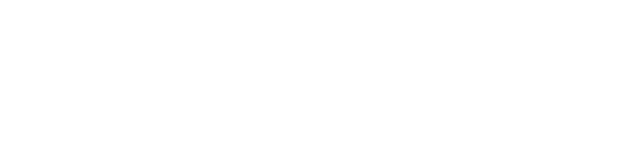
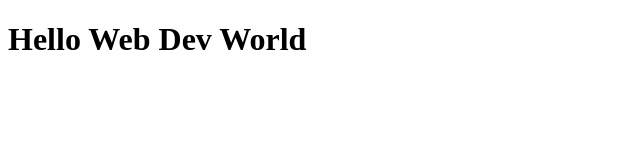
Before and after one commit to LawrenceOnuoha/Firstrepo, a plain HTML site: page index.html in a window 1280 px wide. Shown: the whole page, without its empty margins (0-640 px from the left). Drawn offline with Linux system fonts and the light colour scheme.

Commit message:
Updated Index.html

```diff
--- a/index.html
+++ b/index.html
@@ -7,6 +7,6 @@
     <title>Document</title>
 </head>
 <body>
-
+    <h1>Hello Web Dev World</h1>
 </body>
 </html>
```
